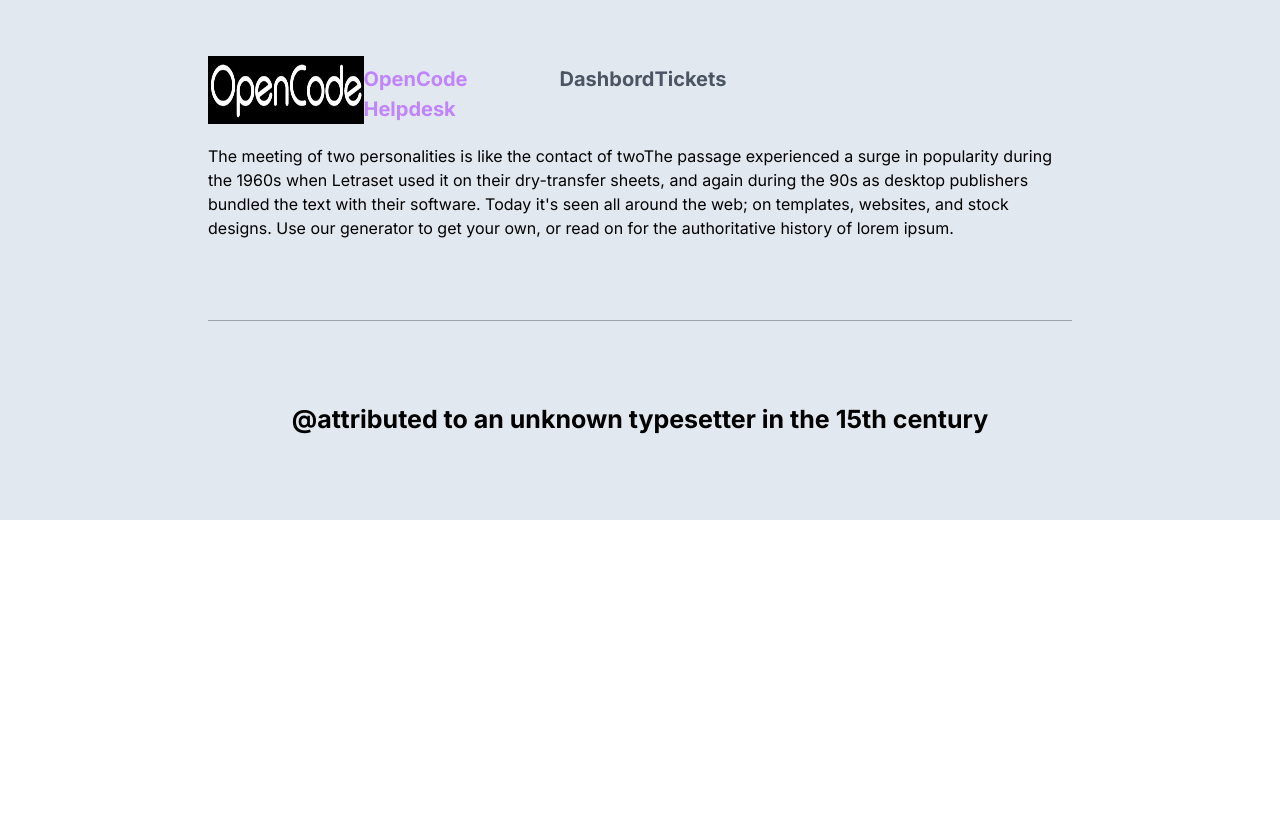
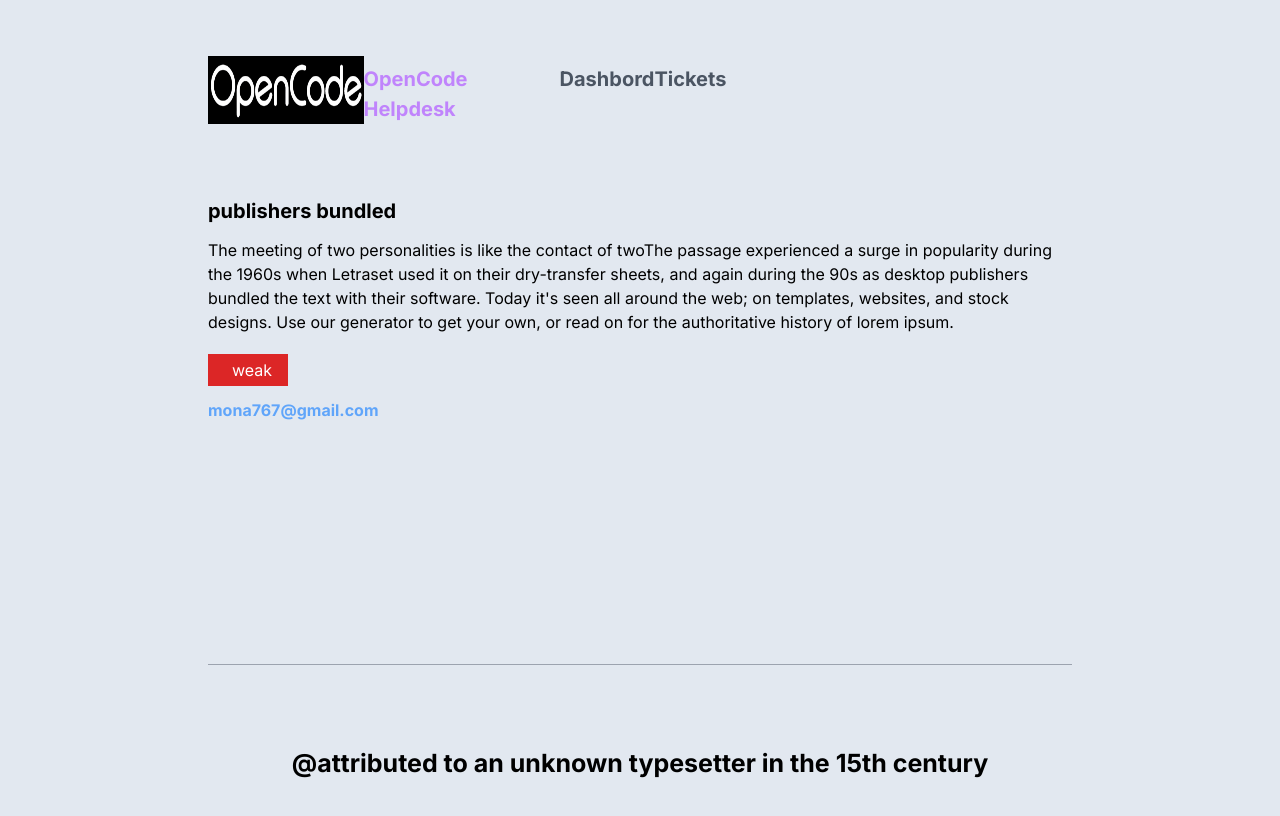
Before and after one commit to rmrady/small-project-next13, a Next.js app: page /tickets/1 in a window 1280 px wide. Shown: the top 816 px of the page. Built offline with nearby package versions, Linux system fonts and the light colour scheme; data requests are answered from the project's data file.

Commit message:
rote-parament

```diff
--- a/app/globals.css
+++ b/app/globals.css
@@ -2,18 +2,18 @@
 @tailwind components;
 @tailwind utilities;
 
-pill-weak{
-    @apply text-red-600
+.pill.weak{
+    @apply w-20 bg-red-600 text-white px-6 py-1 mt-5
 }
 
-pill-low{
-    @apply text-red-400
+.pill.low{
+    @apply w-20 bg-red-300 text-white px-6 py-1 mt-5
 }
 
-pill-medium{
-    @apply text-yellow-400
+.pill.medium{
+    @apply w-20 bg-yellow-600 text-white px-2 py-1 mt-5
 }
 
-pill-high{
-    @apply text-green-600
+.pill.high{
+    @apply w-20 bg-green-600 text-white px-6 py-1 mt-5
 }
--- a/app/tickets/[id]/page.jsx
+++ b/app/tickets/[id]/page.jsx
@@ -1,5 +1,9 @@
 async function getTickets(id){
-    const res = await fetch('http://localhost:4000/tickets/' +  id)
+    const res = await fetch('http://localhost:4000/tickets/' +  id,{
+      next: {
+        revalidate: 10
+      }
+    })
     return res.json()
 }
 
@@ -7,10 +11,11 @@ async function getTickets(id){
 export default async function TicketDetails({params}) {
     const ticket = await getTickets(params.id)
   return (
-    <div>
-        <p>
-        {ticket.body}
-        </p>
+    <div className="h-[50vh] mt-10">
+      <h2 className="font-bold text-[20px] py-3">{ticket.title}</h2>
+      <p>{ticket.body}</p>
+      <p className={`pill ${ticket.priority}`}>{ticket.priority}</p>
+      <p className="text-blue-400 font-bold pt-3">{ticket.user_email}</p>
     </div>
   )
 }
--- a/app/tickets/page.jsx
+++ b/app/tickets/page.jsx
@@ -1,23 +1,29 @@
+async function getTickets() {
+  const res = await fetch("http://localhost:4000/tickets",{
+    next: {
+        revalidate: 10
+      }
+  })
 
-async function getTickets(){
-    const res = await fetch('http://localhost:4000/tickets')
-    return res.json()
+
+  return res.json();
 }
 
-
 export default async function Page() {
-    const tickets = await getTickets()
+  const tickets = await getTickets();
   return (
     <div className=" pt-20">
-        <h2 className="text-purple-400 text-[20px] font-bold pt-10">Page Tickets</h2>
-        <p className="text-gray-500">New member of the web dev</p>
-        {tickets.map((val)=>(
-            <div  key={val.id} className="bg-white p-6 mt-7">
-                <h3 className="text-[19px] font-bold pb-6">{val.title}</h3>
-                <p className="text-gray-500">{val.body.slice(0,200)}...</p>
-                <button className="bg-green-300 px-5 py-1 mt-5">see morn</button>
-            </div>
-        ))}
+      <h2 className="text-purple-400 text-[20px] font-bold pt-10">
+        Page Tickets
+      </h2>
+      <p className="text-gray-500">New member of the web dev</p>
+      {tickets.map((val) => (
+        <div key={val.id} className="bg-white p-6 mt-7">
+          <h3 className="text-[19px] font-bold pb-6">{val.title}</h3>
+          <p className="text-gray-500">{val.body.slice(0, 200)}...</p>
+          <button className="bg-green-300 px-5 py-1 mt-5">see morn</button>
+        </div>
+      ))}
     </div>
-  )
+  );
 }
```
